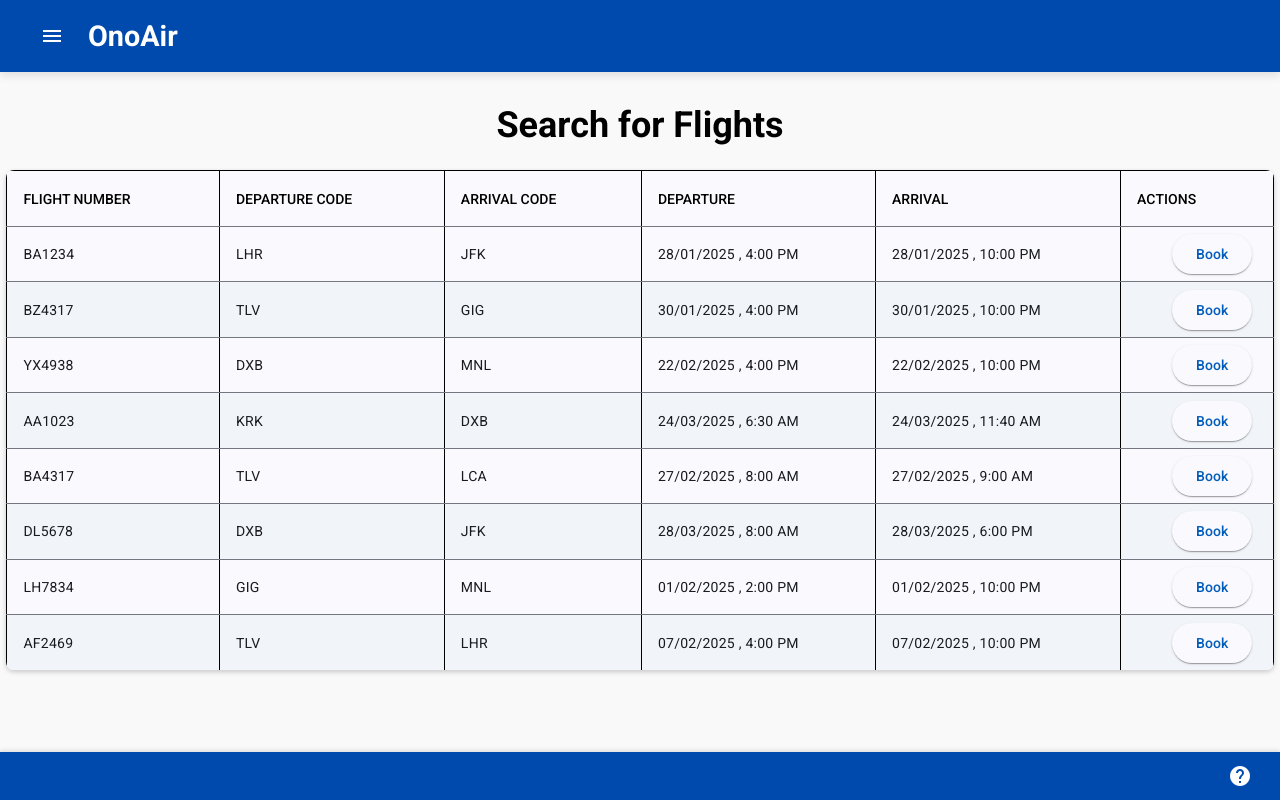
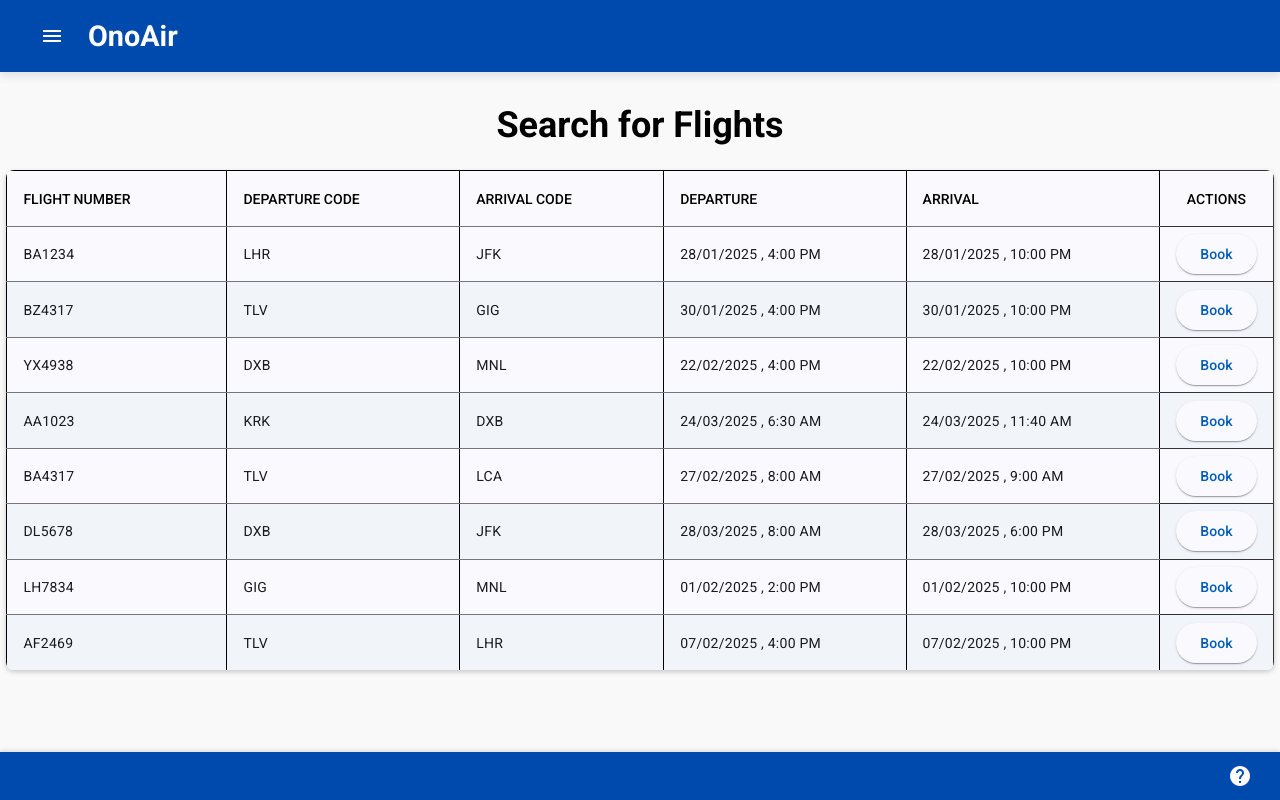
Before and after one commit to OmriKadouri97/ONOAirWeb_P2-, an Angular app in the folder ONOAirWeb_P2/: page /search-flight in a window 1280 px wide. Built offline with nearby package versions, Linux system fonts and the light colour scheme.

Commit message:
Fix the button position in search-flight

```diff
--- a/ONOAirWeb_P2/src/features/user/search-flight/search-flight.component.css
+++ b/ONOAirWeb_P2/src/features/user/search-flight/search-flight.component.css
@@ -16,10 +16,6 @@
     margin-top: 1rem;
     min-height: 500px;
     border-collapse: collapse;
-  }
-
-  button{
-    transform: translateX(35px);
   }
 
   th.mat-header-cell {
@@ -41,3 +37,15 @@
   .mat-header-row {
     background-color: #f5f5f5;
   }
+
+  /* Ensure the Actions Column is Properly Centered */
+  .mat-column-actions {
+    display: table-cell;
+    justify-content: center; /* Centers horizontally */
+    align-items: center; /* Centers vertically */
+    text-align: center; /* Centers the button */
+    vertical-align: middle; /* Ensures button is vertically aligned */
+    padding: 0 !important; /* Removes extra padding */
+    border: 1px solid #333 !important; /* Keeps border consistent */
+    border-bottom: #ffffff !important; /* Removes bottom border */
+}
```
